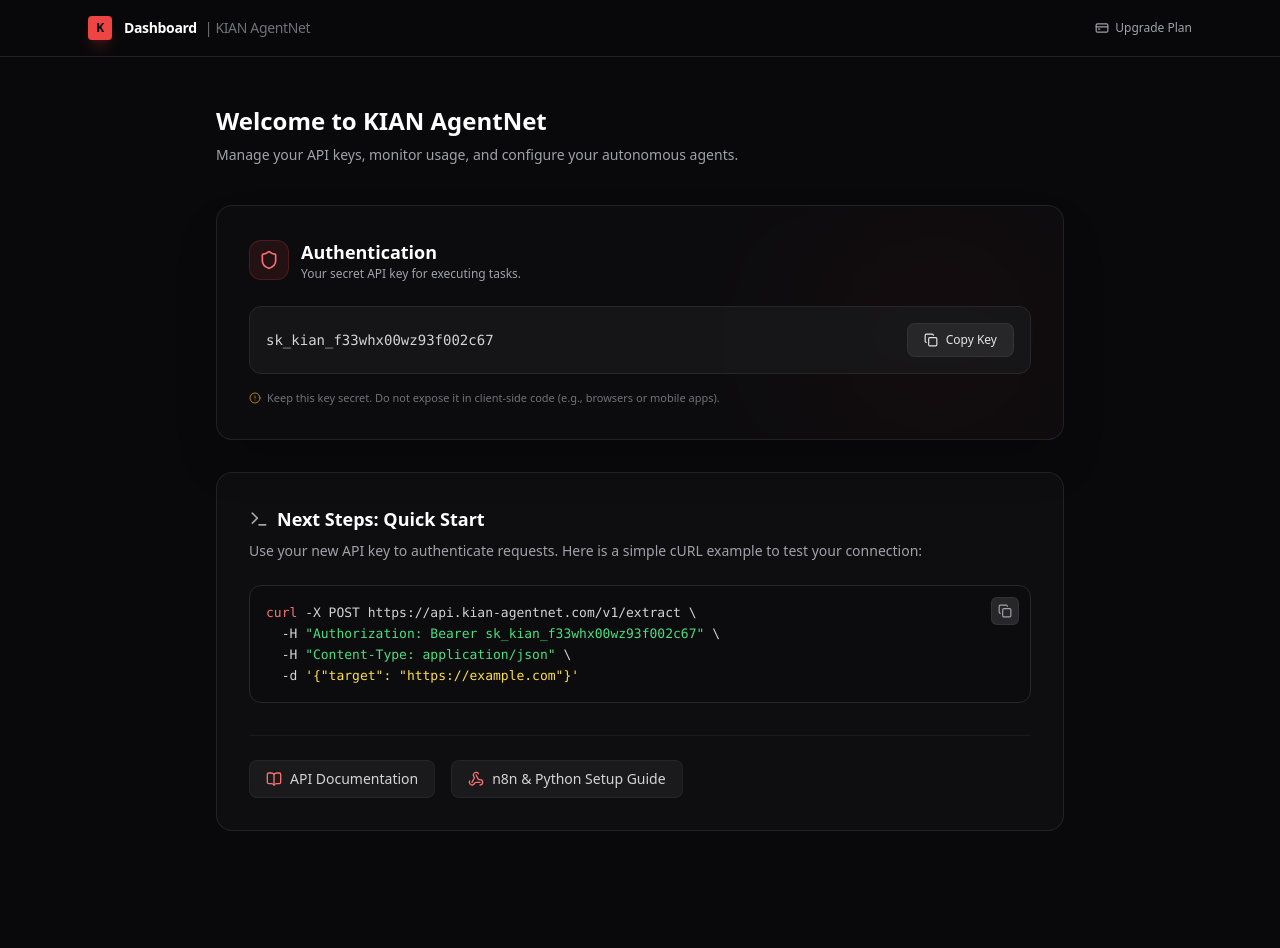
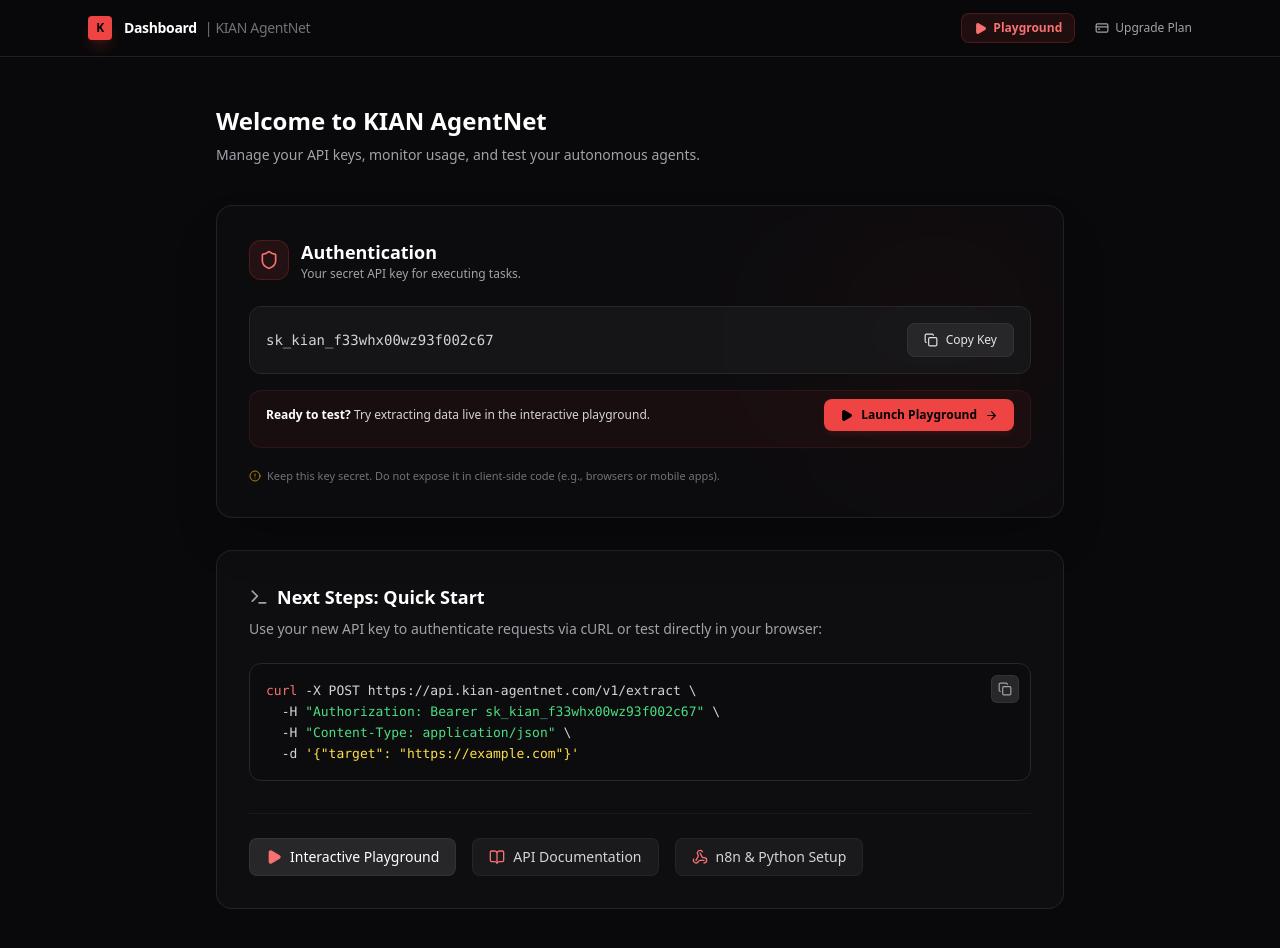
Before and after one commit to chromadreamstudio-netizen/kian-agentnet-ui, a Next.js app: page /dashboard in a window 1280 px wide. Both pictures are taken after a click on the button "Generate Secret Key". Shown: the top 948 px of the page. Built offline with nearby package versions, Linux system fonts and the light colour scheme.

Commit message:
feat: add direct Playground CTA and navigation in dashboard

```diff
--- a/src/app/dashboard/page.tsx
+++ b/src/app/dashboard/page.tsx
@@ -4,7 +4,7 @@
 import Link from "next/link";
 import {
   Key, Copy, Check, Shield, Zap, CreditCard,
-  AlertCircle, Terminal, BookOpen, Webhook
+  AlertCircle, Terminal, BookOpen, Webhook, Play, ArrowRight
 } from "lucide-react";
 
 export default function DashboardPage() {
@@ -42,8 +42,16 @@
             </span>
           </div>
 
-          <div className="flex items-center gap-4">
-            <Link href="/pricing" className="text-xs font-medium text-zinc-400 hover:text-white transition-colors flex items-center gap-1.5">
+          <div className="flex items-center gap-3">
+            {/* رابط الـ Playground المباشر في الـ Header */}
+            <Link
+              href="/playground"
+              className="flex items-center gap-1.5 px-3 py-1.5 rounded-lg bg-red-500/10 hover:bg-red-500/20 border border-red-500/20 text-xs font-semibold text-red-400 hover:text-red-300 transition-all"
+            >
+              <Play size={13} className="fill-current" /> Playground
+            </Link>
+
+            <Link href="/pricing" className="text-xs font-medium text-zinc-400 hover:text-white transition-colors flex items-center gap-1.5 ml-2">
               <CreditCard size={14} /> Upgrade Plan
             </Link>
           </div>
@@ -53,7 +61,7 @@
       <main className="max-w-4xl mx-auto px-6 py-12">
         <div className="mb-10">
           <h1 className="text-2xl font-bold text-white mb-2">Welcome to KIAN AgentNet</h1>
-          <p className="text-sm text-zinc-400">Manage your API keys, monitor usage, and configure your autonomous agents.</p>
+          <p className="text-sm text-zinc-400">Manage your API keys, monitor usage, and test your autonomous agents.</p>
         </div>
 
         {/* API Key Section */}
@@ -105,7 +113,21 @@
                   {copied ? "Copied!" : "Copy Key"}
                 </button>
               </div>
-              <p className="text-[11px] text-zinc-500 flex items-center gap-1.5">
+
+              {/* زر ينقل المستخدم فوراً لتجربة المفتاح في Playground */}
+              <div className="flex flex-col sm:flex-row sm:items-center justify-between gap-3 pt-2 bg-red-500/5 border border-red-500/10 rounded-xl p-4">
+                <div className="text-xs text-zinc-300">
+                  <span className="font-semibold text-white">Ready to test?</span> Try extracting data live in the interactive playground.
+                </div>
+                <Link
+                  href="/playground"
+                  className="shrink-0 inline-flex items-center justify-center gap-2 bg-red-500 hover:bg-red-600 text-black font-bold text-xs px-4 py-2 rounded-lg transition-all shadow-md shadow-red-500/10"
+                >
+                  <Play size={13} className="fill-current" /> Launch Playground <ArrowRight size={13} />
+                </Link>
+              </div>
+
+              <p className="text-[11px] text-zinc-500 flex items-center gap-1.5 pt-1">
                 <AlertCircle size={12} className="text-yellow-500/70" />
                 Keep this key secret. Do not expose it in client-side code (e.g., browsers or mobile apps).
               </p>
@@ -120,7 +142,7 @@
               <Terminal className="text-zinc-400" size={20} /> Next Steps: Quick Start
             </h2>
             <p className="text-sm text-zinc-400 mb-6">
-              Use your new API key to authenticate requests. Here is a simple cURL example to test your connection:
+              Use your new API key to authenticate requests via cURL or test directly in your browser:
             </p>
 
             <div className="relative group">
@@ -141,11 +163,14 @@
             </div>
 
             <div className="mt-8 flex flex-wrap gap-4 pt-6 border-t border-zinc-800/50">
+              <Link href="/playground" className="flex items-center gap-2 text-sm text-white bg-zinc-800 hover:bg-zinc-700 px-4 py-2 rounded-lg transition-colors border border-zinc-700/50 font-medium">
+                <Play size={16} className="text-red-400 fill-current" /> Interactive Playground
+              </Link>
               <Link href="#" className="flex items-center gap-2 text-sm text-zinc-300 hover:text-white bg-zinc-800/50 hover:bg-zinc-800 px-4 py-2 rounded-lg transition-colors border border-zinc-700/30">
                 <BookOpen size={16} className="text-red-400" /> API Documentation
               </Link>
               <Link href="#" className="flex items-center gap-2 text-sm text-zinc-300 hover:text-white bg-zinc-800/50 hover:bg-zinc-800 px-4 py-2 rounded-lg transition-colors border border-zinc-700/30">
-                <Webhook size={16} className="text-red-400" /> n8n &amp; Python Setup Guide
+                <Webhook size={16} className="text-red-400" /> n8n &amp; Python Setup
               </Link>
             </div>
           </div>
```
